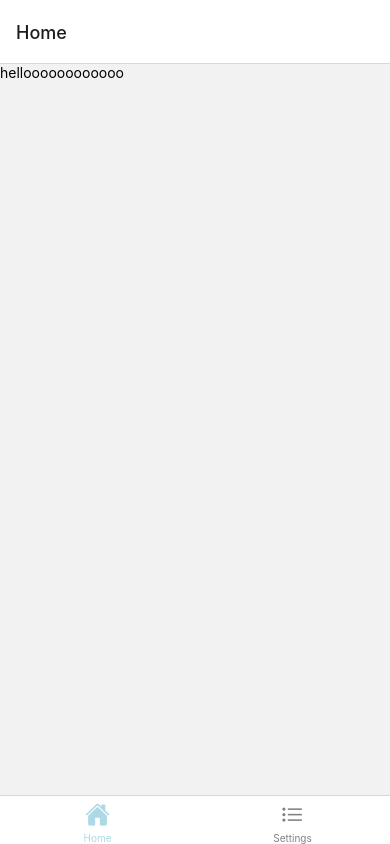
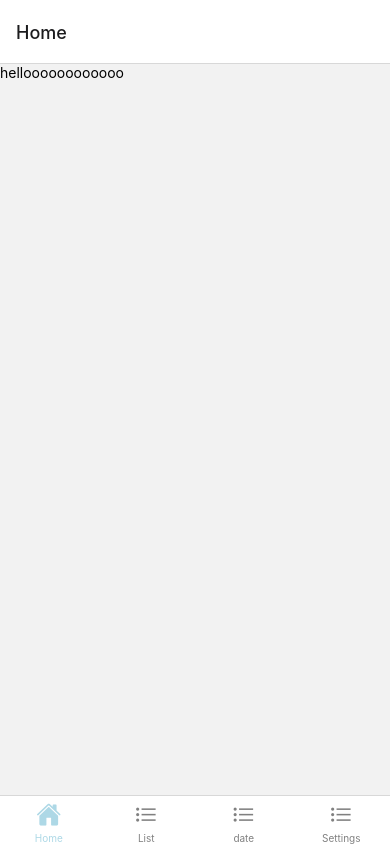
Before and after one commit to Chelmid/React-native-cards, a React Native app: screen /Home in a window 390 px wide. Built offline with nearby package versions, Linux system fonts and the light colour scheme; what expo-web-browser would draw is missing.

Commit message:
navbar menu change

```diff
--- a/client/screens/MenuBar.js
+++ b/client/screens/MenuBar.js
@@ -14,17 +14,26 @@ function SettingsScreen() {
 const Tab = createBottomTabNavigator();
 
 export default function MenuBar() {
+
+  const selectionIcon = () => {
+
+  }
+
   return (
-    <Tab.Navigator
+    <Tab.Navigator style={styles.MenuBar}
       screenOptions={({ route }) => ({
           tabBarIcon: ({ focused, color, size }) => {
+
+            selectionIcon()
             let iconName;
 
             if (route.name === 'Home') {
-              iconName = focused
-                ? 'ios-home'
-                : 'ios-home';
+              iconName = focused ? 'ios-home' : 'ios-home';
             } else if (route.name === 'Settings') {
+              iconName = focused ? 'ios-list' : 'ios-list-outline';
+            } else if (route.name === 'List') {
+              iconName = focused ? 'ios-list' : 'ios-list-outline';
+            } else if (route.name === 'date') {
               iconName = focused ? 'ios-list' : 'ios-list-outline';
             }
 
@@ -33,9 +42,13 @@ export default function MenuBar() {
           },
           tabBarActiveTintColor: 'lightblue',
           tabBarInactiveTintColor: 'gray',
+            height: 1000,
+            paddingTop: 50,
         })}
       >
       <Tab.Screen name="Home" component={HomeScreen} style={styles.MenuBar}/>
+      <Tab.Screen name="List" component={SettingsScreen} />
+      <Tab.Screen name="date" component={HomeScreen} />
       <Tab.Screen name="Settings" component={SettingsScreen} />
     </Tab.Navigator>
   );
@@ -43,6 +56,9 @@ export default function MenuBar() {
 
 const styles = StyleSheet.create({
   MenuBar : {
-    backGroundColor : "grey"
+    marginBottom : 10,
+    marginTop : 10,
+    height: 1000,
+    paddingTop: 50,
   }
 });
--- a/client/screens/SignInScreen.js
+++ b/client/screens/SignInScreen.js
@@ -14,23 +14,22 @@ export default function SignInScreen() {
 
   const [userConnexion, setUserConnexion]  = useState({connexion : true})
 
-  //const userData = data => {setUserConnexion(data)};
   const userData = data => {setUserConnexion(data)};
 
 
   console.log(userConnexion)
   return (
-    <View style={styles.parantTagStyle}>
+    <View style={styles.positionMenubar}>
       {Object.values(userConnexion).length <= 0
       ?
-      <View>
-        <Text style={styles.center}>Choix de la connexion</Text>
+      <View style={styles.centerSignIn}>
+        <Text>Choix de la connexion</Text>
         <GoogleAuth  onChange={userData}/>
         <GithubAuth/>
         <FacebookAuth/>
       </View>
       :
-      <View style={styles.parantTagStyle}>
+      <View style={styles.positionMenubar}>
         <NavigationContainer>
           <MenuBar />
         </NavigationContainer>
@@ -41,17 +40,17 @@ export default function SignInScreen() {
 }
 
 const styles = StyleSheet.create({
-  parantTagStyle: {
+  positionMenubar: {
     left: 0,
     bottom: 0,
     right: 0,
     flex:1
   },
-  footerTagStyle: {
+  centerSignIn: {
     position: 'absolute',
-    left: 0,
-    bottom: 0,
+    left: 100,
     right: 0,
+    top : '45%'
   },
   MenuBar : {
     backGroundColor : "grey"
```
